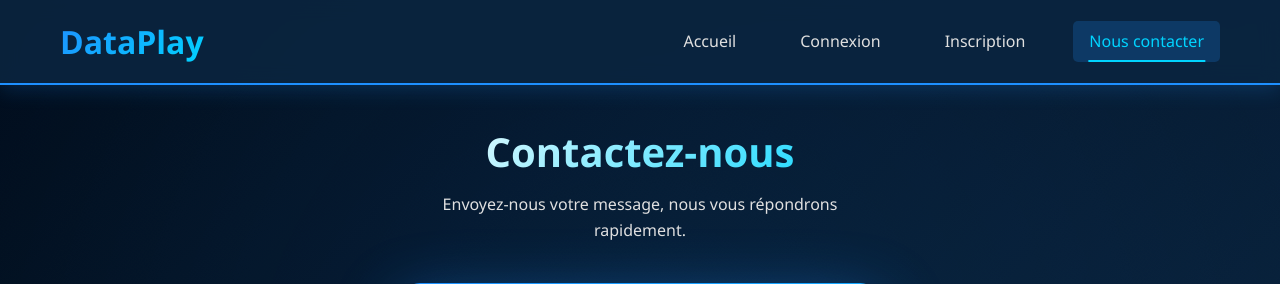
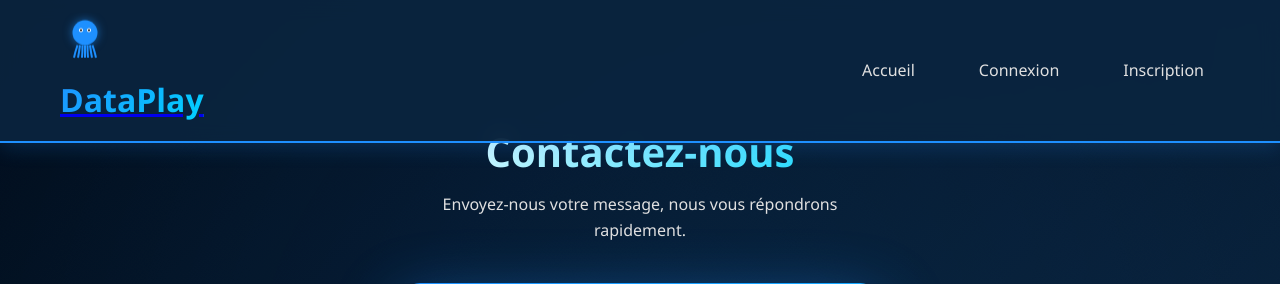
Before and after one commit to KhaledKhalil711/DataPlay, a Django app: page /contact/ in a window 1280 px wide. Shown: the top 284 px of the page. Run offline with Django 4.2, Linux system fonts and the light colour scheme.

Commit message:
modification du header dans le fichier contact.html

```diff
--- a/indie_Analysis/analysis/templates/contact.html
+++ b/indie_Analysis/analysis/templates/contact.html
@@ -10,18 +10,53 @@
 
 <body class="auth-page">
 
+  <!-- HEADER (IDENTIQUE À index.html, SANS "Contact") -->
   <header class="header">
     <div class="container">
-      <h1 class="logo-text"><a href="{% url 'home' %}">DataPlay</a></h1>
+      <div class="logo-container">
+        <a href="{% url 'home' %}" class="logo-button">
+          <svg
+            class="octopus-logo"
+            viewBox="0 0 100 100"
+            xmlns="http://www.w3.org/2000/svg"
+          >
+            <circle cx="50" cy="40" r="25" fill="#1e90ff" class="octopus-head" />
+            <circle cx="42" cy="35" r="4" fill="#fff" />
+            <circle cx="58" cy="35" r="4" fill="#fff" />
+            <circle cx="42" cy="35" r="2" fill="#000" />
+            <circle cx="58" cy="35" r="2" fill="#000" />
+            <path d="M 35 65 Q 30 80 28 90" stroke="#1e90ff" stroke-width="4" fill="none" />
+            <path d="M 40 65 Q 38 80 36 90" stroke="#1e90ff" stroke-width="4" fill="none" />
+            <path d="M 45 65 Q 45 80 44 90" stroke="#1e90ff" stroke-width="4" fill="none" />
+            <path d="M 50 65 Q 50 80 50 90" stroke="#1e90ff" stroke-width="4" fill="none" />
+            <path d="M 55 65 Q 55 80 56 90" stroke="#1e90ff" stroke-width="4" fill="none" />
+            <path d="M 60 65 Q 62 80 64 90" stroke="#1e90ff" stroke-width="4" fill="none" />
+            <path d="M 65 65 Q 70 80 72 90" stroke="#1e90ff" stroke-width="4" fill="none" />
+          </svg>
+          <h1 class="logo-text">DataPlay</h1>
+        </a>
+      </div>
+
       <nav class="nav">
         <a href="{% url 'home' %}" class="nav-link">Accueil</a>
-        <a href="{% url 'connecter' %}" class="nav-link">Connexion</a>
-        <a href="{% url 'register' %}" class="nav-link">Inscription</a>
-        <a href="{% url 'contact' %}" class="nav-link active">Nous contacter</a>
+
+        {% if user.is_authenticated %}
+          <span class="nav-link" style="color: var(--accent-blue);">
+            Bonjour, {{ user.first_name }} !
+          </span>
+          <form method="post" action="{% url 'logout' %}" style="margin:0; display:inline;">
+            {% csrf_token %}
+            <button type="submit" class="nav-link">Déconnexion</button>
+          </form>
+        {% else %}
+          <a href="{% url 'connecter' %}" class="nav-link">Connexion</a>
+          <a href="{% url 'register' %}" class="nav-link">Inscription</a>
+        {% endif %}
       </nav>
     </div>
   </header>
 
+  <!-- CONTENU CONTACT (INCHANGÉ) -->
   <div class="auth-container">
     <div class="auth-title">
       <h2>Contactez-nous</h2>
@@ -44,23 +79,26 @@
 
           <div class="auth-input-group">
             <label for="name">Nom</label>
-            <input type="text" id="name" name="name" class="auth-input" placeholder="Votre nom" required />
+            <input type="text" id="name" name="name" class="auth-input"
+                   placeholder="Votre nom" required />
           </div>
 
           <div class="auth-input-group">
             <label for="email">Adresse email</label>
-            <input type="email" id="email" name="email" class="auth-input" placeholder="votre@email.com" required />
+            <input type="email" id="email" name="email" class="auth-input"
+                   placeholder="votre@email.com" required />
           </div>
 
           <div class="auth-input-group">
             <label for="message">Votre message</label>
-            <textarea id="message" name="message" class="auth-input" placeholder="Décrivez votre demande..." rows="5" required></textarea>
+            <textarea id="message" name="message" class="auth-input"
+                      placeholder="Décrivez votre demande..."
+                      rows="5" required></textarea>
           </div>
 
           <button type="submit" class="auth-submit-btn">
             <span>Envoyer</span>
           </button>
-
         </form>
 
       </div>
```
